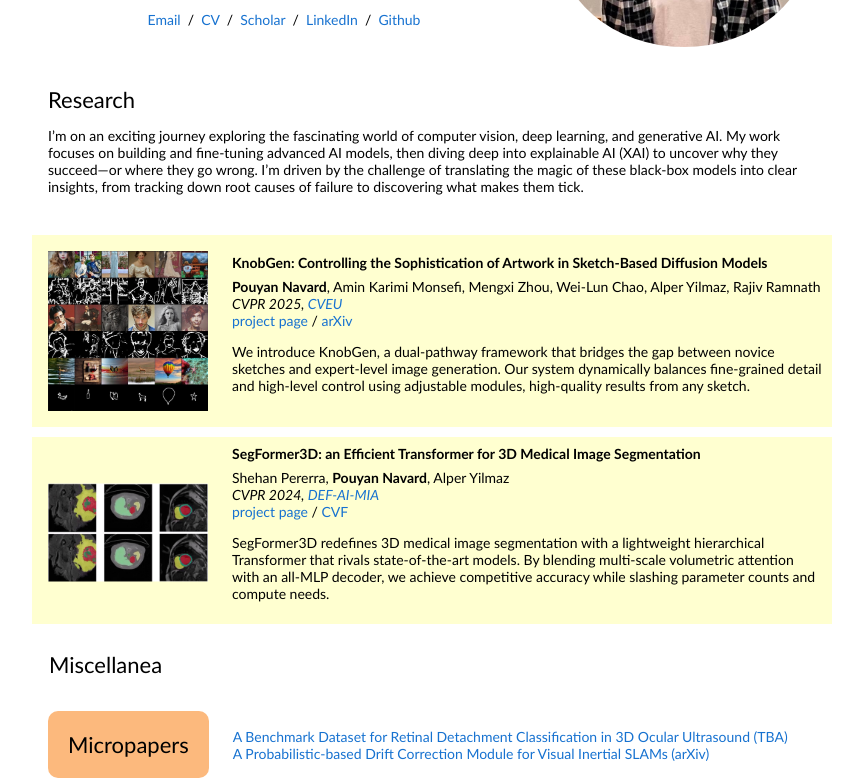
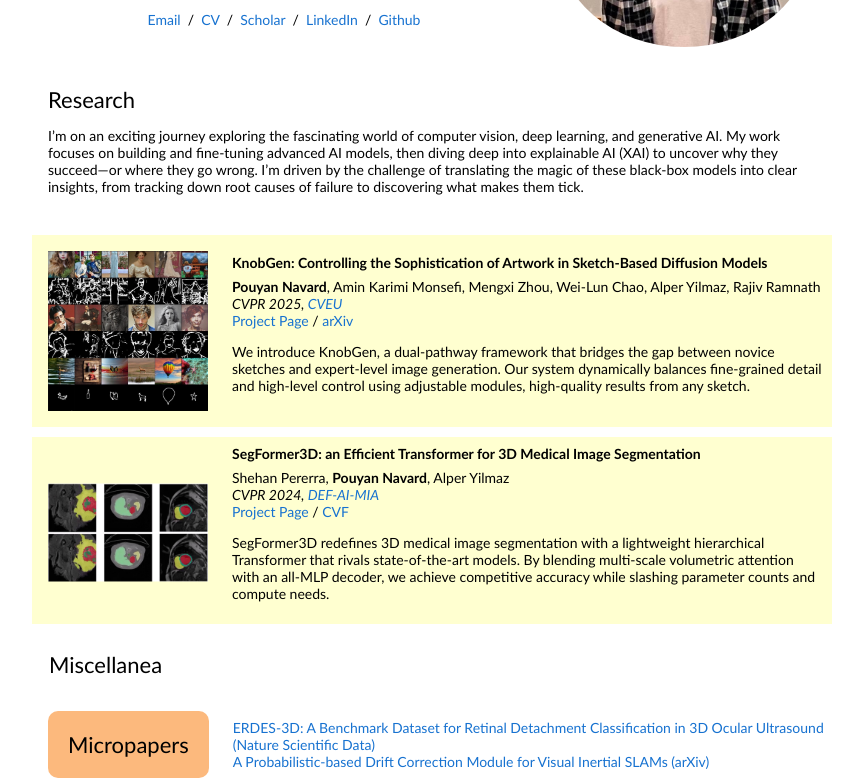
Before and after one commit to bnavard/bnavard.github.io, a plain HTML site: page index.html in a window 1280 px wide. Shown: the part 198-978 px from the top of the page, without its empty margins (208-1071 px from the left). Drawn offline with Linux system fonts and the light colour scheme.

Commit message:
updated some fields

```diff
--- a/index.html
+++ b/index.html
@@ -88,7 +88,7 @@
                               <br>
                               <em>CVPR 2025, <a href="https://cveu.github.io/" target="_blank">CVEU</a></em>
                               <br>
-                              <a href="https://github.com/aminK8/KnobGen" target="_blank">project page</a>
+                              <a href="https://github.com/aminK8/KnobGen" target="_blank">Project Page</a>
                               /
                               <a href="https://arxiv.org/abs/2410.01595" target="_blank">arXiv</a>
                               <p></p>
@@ -133,7 +133,7 @@
                               <a href="https://cvpr.thecvf.com/virtual/2024/workshop/23663" target="_blank">DEF-AI-MIA</a>
                               </em>
                               <br>
-                              <a href="https://github.com/OSUPCVLab/SegFormer3D" target="_blank">project page</a> /
+                              <a href="https://github.com/OSUPCVLab/SegFormer3D" target="_blank">Project Page</a> /
                               <a href="https://openaccess.thecvf.com/content/CVPR2024W/DEF-AI-MIA/html/Perera_SegFormer3D_An_Efficient_Transformer_for_3D_Medical_Image_Segmentation_CVPRW_2024_paper.html" target="_blank">CVF</a>
                               <p>
                                  SegFormer3D redefines 3D medical image segmentation with a lightweight hierarchical Transformer that rivals state-of-the-art models. By blending multi-scale volumetric attention with an all-MLP decoder, we achieve competitive accuracy while slashing parameter counts and compute needs.
@@ -160,7 +160,7 @@
                               </div>
                            </td>
                            <td style="padding:8px;width:80%;vertical-align:middle">
-                              <a href="https://osupcvlab.github.io/ERDES-3D/" target="_blank">A Benchmark Dataset for Retinal Detachment Classification in 3D Ocular Ultrasound (TBA)</a>
+                              <a href="https://osupcvlab.github.io/ERDES-3D/" target="_blank">ERDES-3D: A Benchmark Dataset for Retinal Detachment Classification in 3D Ocular Ultrasound (Nature Scientific Data)</a>
                               <br>
                               <a href="https://arxiv.org/abs/2404.10140" target="_blank">A Probabilistic-based Drift Correction Module for Visual Inertial SLAMs (arXiv)</a>
                            </td>
```
Also changed, not shown: 1 other file.
